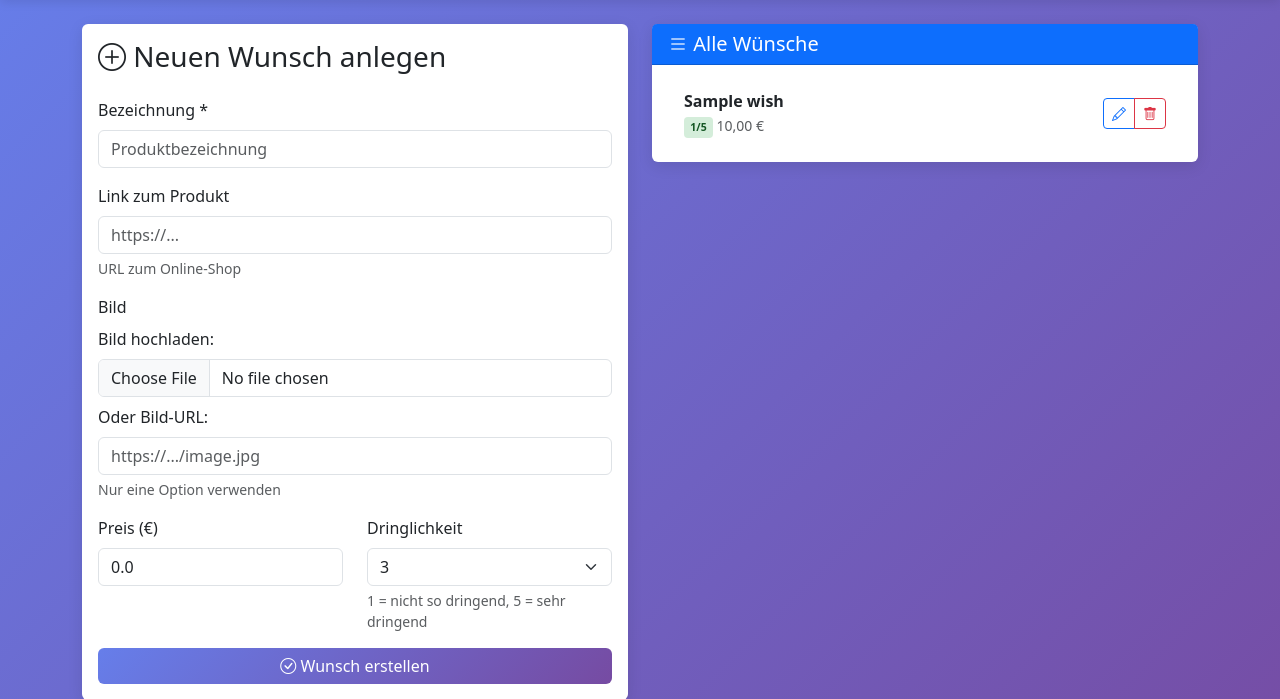
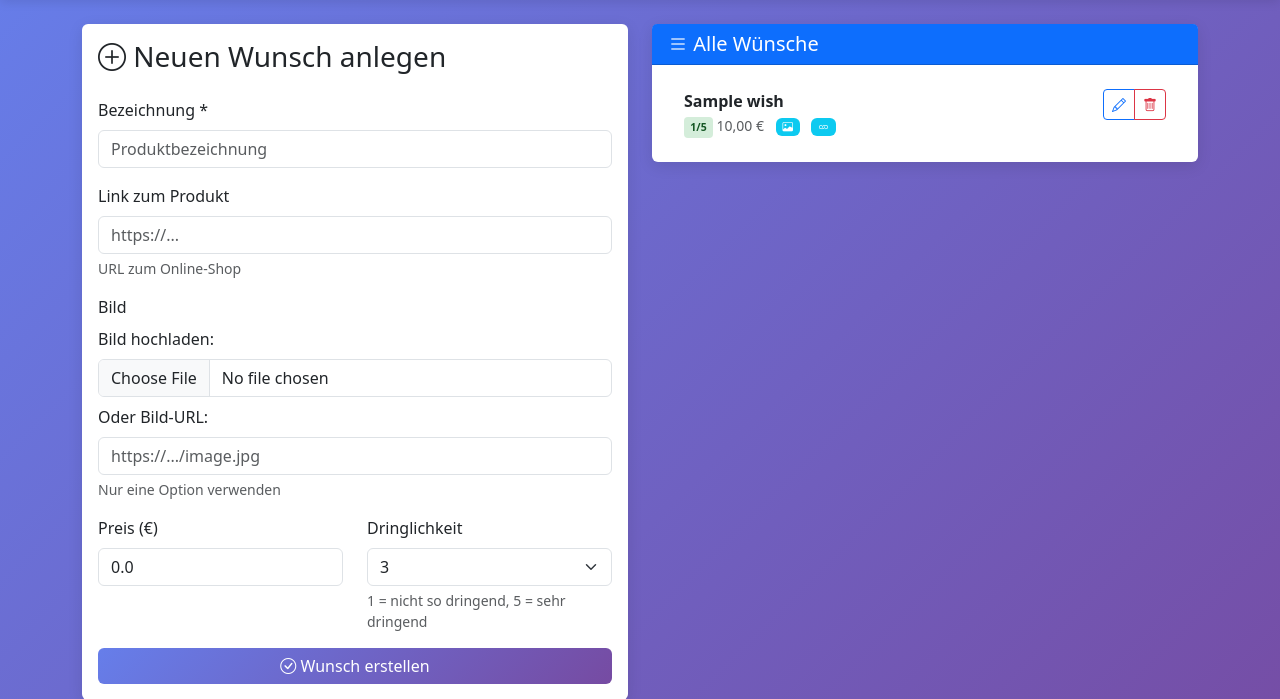
Before and after one commit to thies23/wunschliste, a Django app: template wunschliste/templates/wunschliste/create_wish.html in a window 1280 px wide. Shown: the part 56-755 px from the top of the page. Run offline with Django 5.2, Linux system fonts and the light colour scheme; the template is opened without the code that fills it: values that come from a table or form of the project are taken from there, others are empty; tables that the repository leaves empty hold one stand-in row (values such as "Sample post"); some libraries are stand-ins or nearby versions.

Commit message:
fix image upload

```diff
--- a/wunschliste/templates/wunschliste/create_wish.html
+++ b/wunschliste/templates/wunschliste/create_wish.html
@@ -119,7 +119,7 @@
                     {% if wishes %}
                     <div class="list-group list-group-flush">
                         {% for wish in wishes %}
-                        <div class="list-group-item d-flex justify-content-between align-items-center">
+                        <div class="list-group-item d-flex justify-content-between align-items-start">
                             <div>
                                 <strong>{{ wish.title }}</strong>
                                 <br>
@@ -128,6 +128,16 @@
                                         {{ wish.urgency }}/5
                                     </span>
                                     {{ wish.price|floatformat:2 }} €
+                                    {% if wish.image %}
+                                    <span class="badge bg-info ms-2" title="Bild hochgeladen">
+                                        <i class="bi bi-image"></i>
+                                    </span>
+                                    {% endif %}
+                                    {% if wish.image_url %}
+                                    <span class="badge bg-info ms-2" title="Bild-URL">
+                                        <i class="bi bi-link"></i>
+                                    </span>
+                                    {% endif %}
                                 </small>
                             </div>
                             <div class="btn-group btn-group-sm" role="group">
```
Also changed, not shown: wunschliste/views.py (+11 -4 lines).
